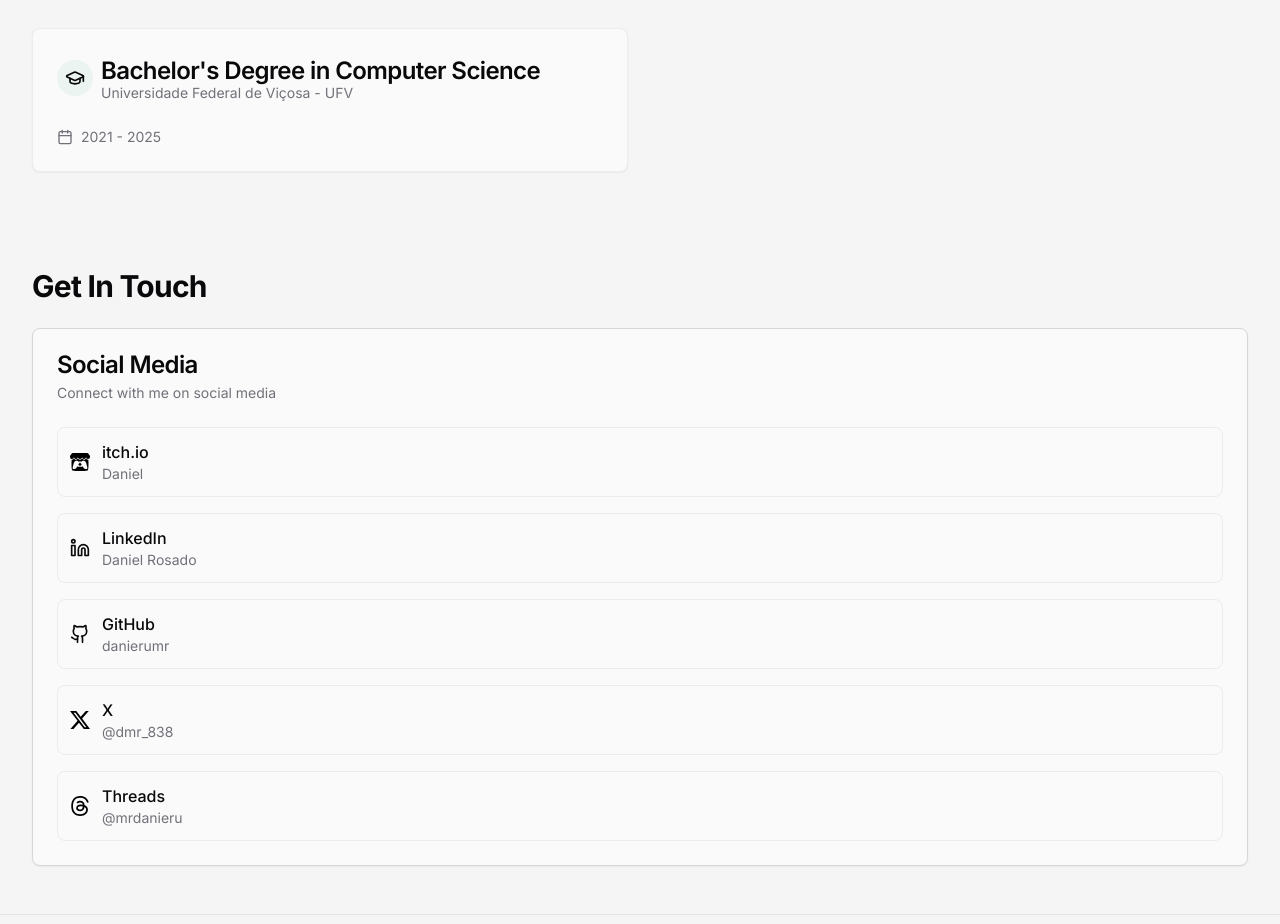
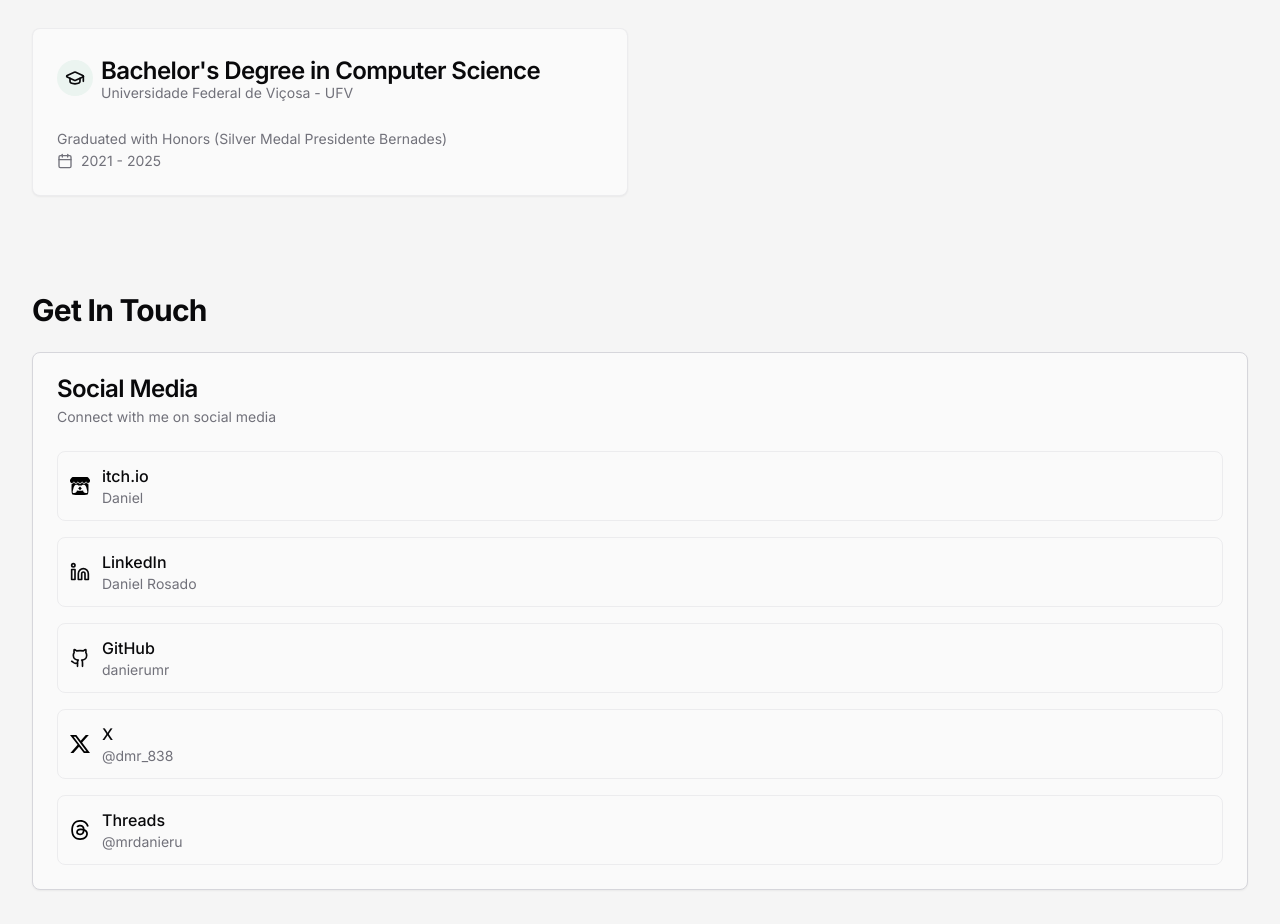
Before and after one commit to danierumr/danierumr.github.io, a Next.js app: page / in a window 1280 px wide. Shown: the part 2409-3333 px from the top of the page. Built offline with nearby package versions, Linux system fonts and the light colour scheme.

Commit message:
fix: education section

```diff
--- a/components/education-section.tsx
+++ b/components/education-section.tsx
@@ -39,6 +39,9 @@ export default function EducationSection() {
           </CardHeader>
           <CardContent>
             <div className="flex items-center gap-2 text-sm text-muted-foreground">
+              <p className="text-sm leading-6 text-muted-foreground">{t("education.description")}</p>
+            </div>
+            <div className="flex items-center gap-2 text-sm text-muted-foreground">
               <Calendar className="h-4 w-4" />
               <span>{t("education.period")}</span>
             </div>
--- a/locales/en.ts
+++ b/locales/en.ts
@@ -40,11 +40,12 @@ export const en = {
   "education.title": "Education",
   "education.degree": "Bachelor's Degree in Computer Science",
   "education.university": "Universidade Federal de Viçosa - UFV",
+  "education.description": "Graduated with Honors (Silver Medal Presidente Bernades)",
   "education.period": "2021 - 2025",
   "education.course1": "Game Development Specialization",
   "education.course2": "3D Animation Certificate",
   "education.course3": "Advanced Game Design Workshop",
-  "education.certifications": "Cartifications",
+  "education.certifications": "Certifications",
 
   // Projects Section
   "projects.title": "Recent Projects",
--- a/locales/pt.ts
+++ b/locales/pt.ts
@@ -39,6 +39,7 @@ export const pt = {
   "education.title": "Educação",
   "education.degree": "Bacharelado em Ciência da Computação",
   "education.university": "Universidade Federal de Viçosa - UFV",
+  "education.description": "Graduado com Honras (Medalha de Prata Presidente Bernades)",
   "education.period": "2021 - 2025",
   "education.course1": "Especialização em Desenvolvimento de Jogos",
   "education.course2": "Certificado em Animação 3D",
```
